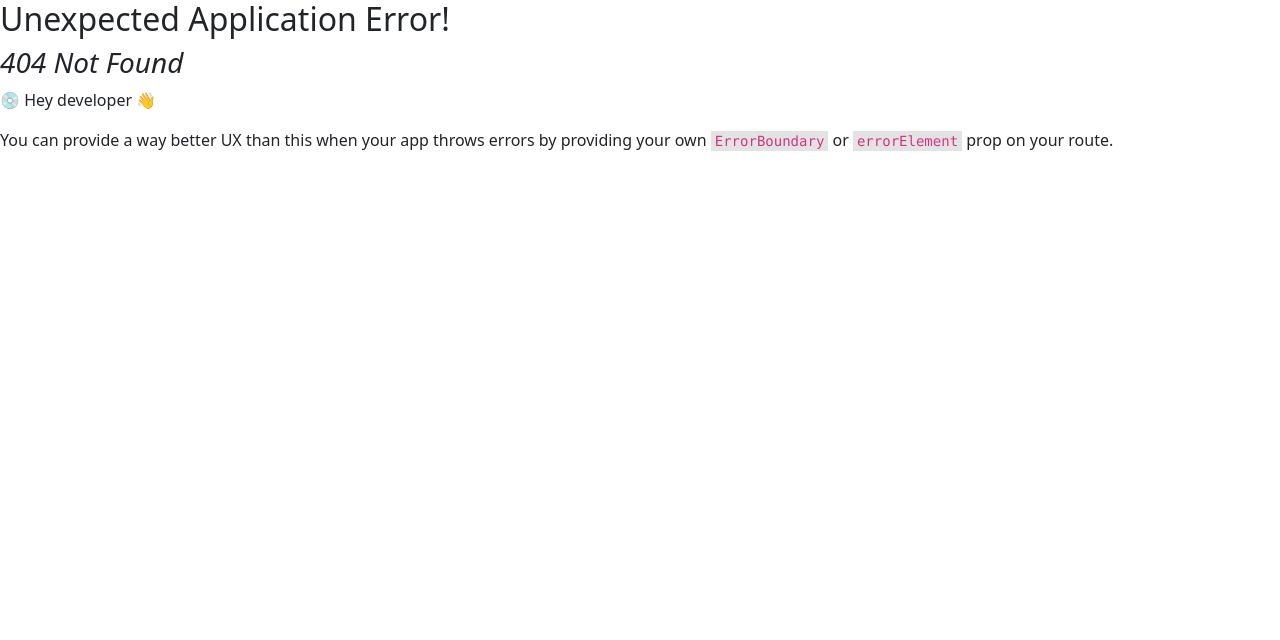
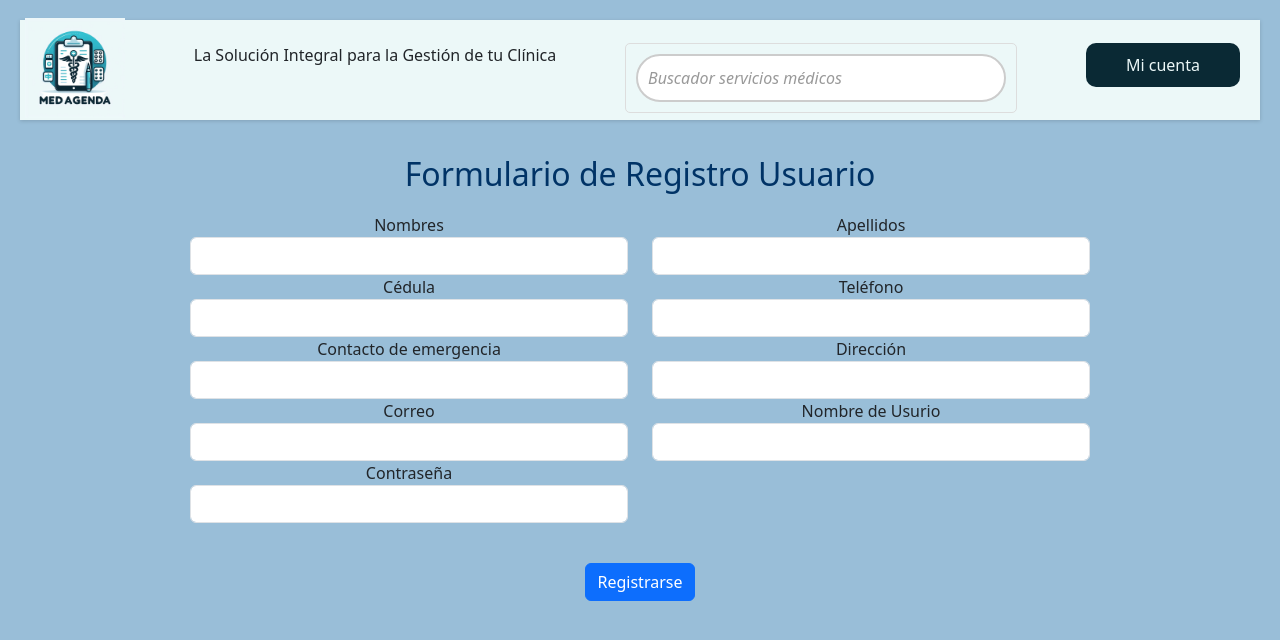
Before and after one commit to PirrY/MedAgenda, a React (Vite) app: page /PatientRegistry in a window 1280 px wide. Before the commit this address had no page. Shown: the top 640 px of the page. Built offline with nearby package versions, Linux system fonts and the light colour scheme.

Commit message:
Registro formulario de los pacientes
La pagina con los campos de la base de datos, sin embargo el header tiene espacio

```diff
--- a/src/main.jsx
+++ b/src/main.jsx
@@ -3,7 +3,7 @@ import { createRoot } from 'react-dom/client'
 
 import { createBrowserRouter, RouterProvider } from 'react-router-dom'
 
-import { Home, Login, Account, Register, ADashboard, MostrarClientes, ShowCalendar, MostrarPersonal, MedicalDirectory, MedicalServices, NovedadesYMedios } from './pages'
+import { Home, Login, Account, Register, ADashboard, MostrarClientes, ShowCalendar, MostrarPersonal, MedicalDirectory, MedicalServices, NovedadesYMedios, PatientRegistry } from './pages'
 
 import 'bootstrap/dist/css/bootstrap.min.css'
 import App from './App.jsx'
@@ -21,7 +21,8 @@ const router = createBrowserRouter([
   { path: '/BDPersonal', element: <MostrarPersonal/>},
   { path: '/MedicalDirectory', element: <MedicalDirectory/>},
   { path: '/MedicalServices', element: <MedicalServices/>},
-  { path: '/Novedades', element: <NovedadesYMedios/>}
+  { path: '/Novedades', element: <NovedadesYMedios/>},
+  { path: '/PatientRegistry', element: <PatientRegistry/>}
 ])
 
 createRoot(document.getElementById('root')).render(
--- /dev/null
+++ b/src/pages/PatientRegistry.css
@@ -0,0 +1,45 @@
+/* Estilos para el fondo de la página */
+.PatientRegistry {
+    background-color: #99BED8;
+    min-height: 100vh; /* Asegura que el fondo cubra toda la altura de la vista */
+    padding: 20px;
+}
+
+/* Estilos para el título del formulario */
+.form-title {
+    color: #003366;
+    margin-bottom: 20px;
+    font-size: 32px;
+    text-align: center;
+    margin-top: 35px;
+}
+
+/* Estilos para los campos del formulario */
+.form-control {
+    background-color: #e7f3fe;
+    border: 1px solid #a3c4e0;
+    color: #333;
+    border-radius: 5px;
+    padding: 10px;
+}
+
+/* Estilos para el botón */
+.btn-primary {
+    margin-top: 20px;
+    background-color: #003366;
+    color: white;
+    padding: 10px 20px;
+    border-radius: 5px;
+    cursor: pointer; /* Cambia el cursor al pasar por encima */
+}
+
+/* Cambio de color del botón al pasar el mouse */
+.btn-primary:hover {
+    background-color: #0056b3;
+}
+
+/* Estilos para los campos al tener el foco */
+.form-control:focus {
+    border-color: #007bff; /* Cambia el color del borde al enfocar */
+    box-shadow: 0 0 5px rgba(0, 123, 255, 0.5); /* Sombra alrededor del campo */
+}
--- /dev/null
+++ b/src/pages/PatientRegistry.jsx
@@ -0,0 +1,79 @@
+import React from 'react'
+import Header from '../components/molecules/Header'
+import './PatientRegistry.css';
+
+export function PatientRegistry(){
+    return(
+        <div className='register'>
+        <Header />
+    <center>
+        <div style={{ maxWidth: '900px', margin: '0 auto' }}>
+          {/* Título del formulario */}
+            <h1 className="form-title">Formulario de Registro Usuario</h1>
+            <form className="register-form">
+            {/* Fila de nombres y apellidos */}
+            <div className="row">
+                <div className="form-group col-md-6">
+                <label htmlFor="inputNombres">Nombres</label>
+                <input type="text" className="form-control" id="inputNombres" />
+                </div>
+                <div className="form-group col-md-6">
+                <label htmlFor="inputApellidos">Apellidos</label>
+                <input type="text" className="form-control" id="inputApellidos" />
+                </div>
+            </div>
+
+            {/* Fila de cédula y teléfono */}
+            <div className="row">
+                <div className="form-group col-md-6">
+                <label htmlFor="inputCedula">Cédula</label>
+                <input type="text" className="form-control" id="inputCedula" />
+                </div>
+                <div className="form-group col-md-6">
+                <label htmlFor="inputTelefono">Teléfono</label>
+                <input type="text" className="form-control" id="inputTelefono" />
+                </div>
+            </div>
+
+            {/* Fila de contacto y dirección */}
+            <div className="row">
+                <div className="form-group col-md-6">
+                <label htmlFor="inputCentroTrabajo">Contacto de emergencia</label>
+                <input type="text" className="form-control" id="inputCentroTrabajo" />
+                </div>
+                <div className="form-group col-md-6">
+                <label htmlFor="inputCorreoProfesional">Dirección</label>
+                <input type="text" className="form-control" id="inputCorreoProfesional" />
+                </div>
+            </div>
+
+            {/* Fila 4 */}
+            <div className="row">
+                <div className="form-group col-md-6">
+                <label htmlFor="inputExperiencia">Correo</label>
+                <input type="email" className="form-control" id="inputExperiencia" />
+                </div>
+                <div className="form-group col-md-6">
+                <label htmlFor="inputUniversidad">Nombre de Usurio</label>
+                <input type="text" className="form-control" id="inputUniversidad"/>
+                </div>
+            </div>
+
+            {/* Fila 5 */}
+            <div className="row">
+                <div className="form-group col-md-6">
+                <label htmlFor="inputEspecialidad">Contraseña</label>
+                <input type="text" className="form-control" id="inputEspecialidad" />
+                </div>
+            </div>
+
+            {/* Espaciado entre los campos y el botón */}
+            <div style={{ marginTop: '20px' }}>
+                <button type="submit" className="btn btn-primary">Registrarse</button>
+            </div>
+            </form>
+        </div>
+        </center>
+    </div>
+    )
+}
--- a/src/pages/index.js
+++ b/src/pages/index.js
@@ -9,3 +9,4 @@ export { default as MostrarPersonal } from './BDPersonal';
 export { MedicalDirectory } from './MedicalDirectory';
 export { MedicalServices } from './MedicalServices';
 export { NovedadesYMedios } from './Novedades';
+export {PatientRegistry} from './PatientRegistry';
```
